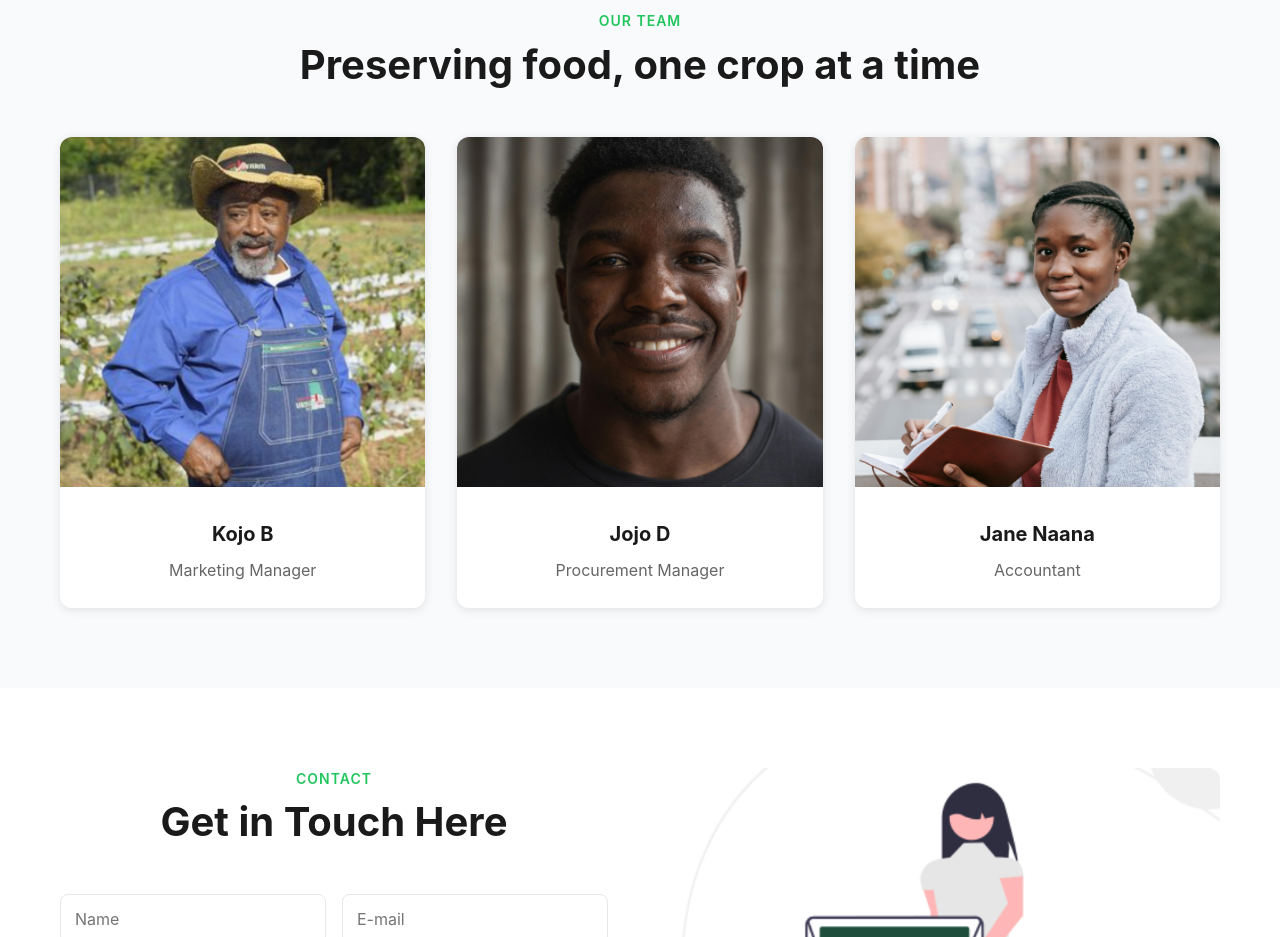
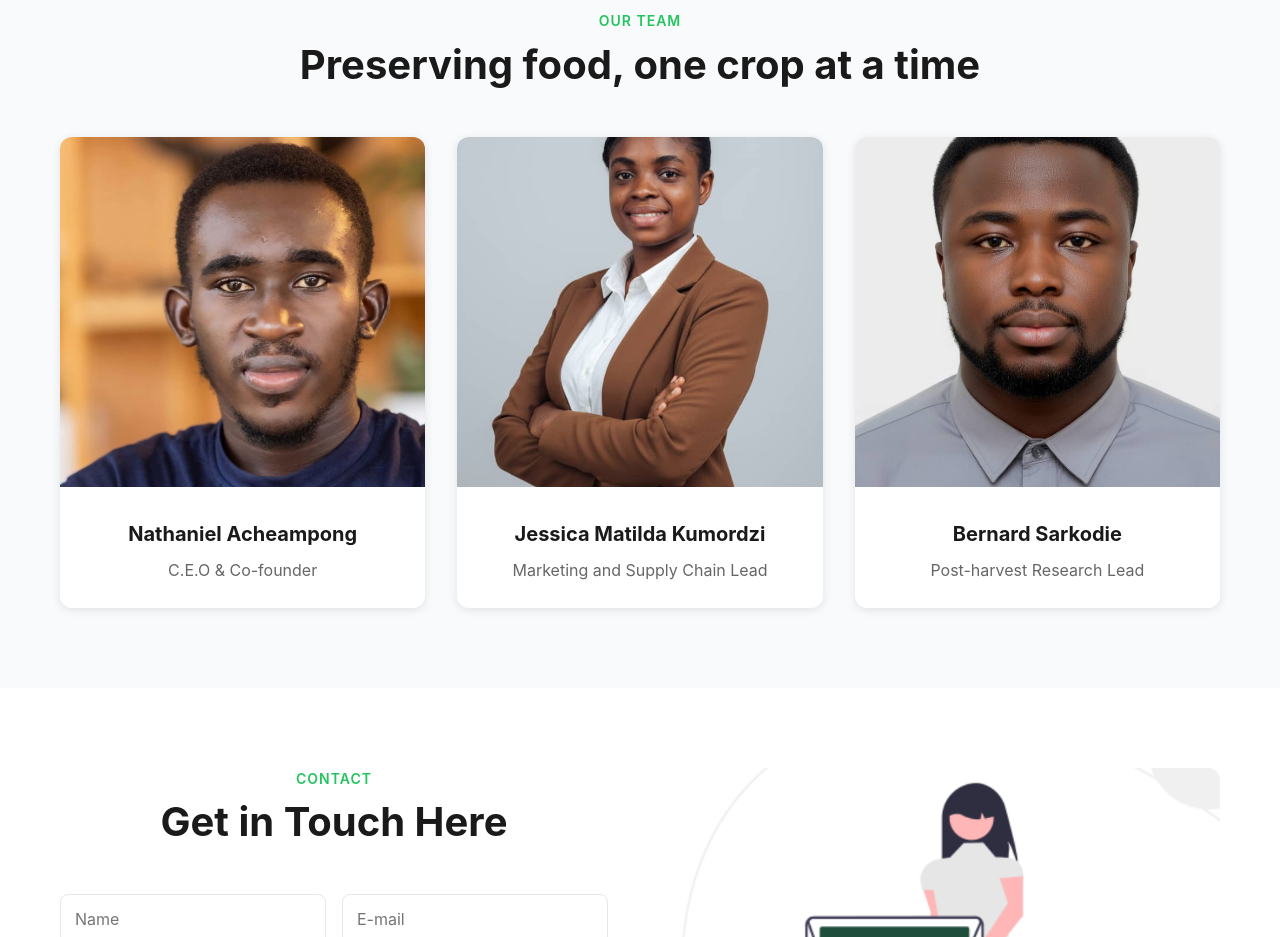
Before and after one commit to GROW-YAI/hybricold-frontend, a plain HTML site: page index.html in a window 1280 px wide. Shown: the part 3060-3997 px from the top of the page. Drawn offline with Linux system fonts and the light colour scheme.

Commit message:
some team images

```diff
--- a/index.html
+++ b/index.html
@@ -353,32 +353,32 @@
         <div class="team-grid">
           <div class="team-card">
             <div class="team-image">
-              <img src="assets/img/testimonial/hybricold22.png" alt="Kojo B" />
+              <img
+                src="assets/img/testimonial/Nathaniel.jpeg"
+                alt="Nathaniel"
+              />
             </div>
             <div class="team-content">
-              <h3 class="team-name">Kojo B</h3>
-              <p class="team-role">Marketing Manager</p>
+              <h3 class="team-name">Nathaniel Acheampong</h3>
+              <p class="team-role">C.E.O & Co-founder</p>
             </div>
           </div>
           <div class="team-card">
             <div class="team-image">
-              <img src="assets/img/testimonial/hybricold2.png" alt="Jojo D" />
+              <img src="assets/img/testimonial/Matilda.jpg" alt="Matilda" />
             </div>
             <div class="team-content">
-              <h3 class="team-name">Jojo D</h3>
-              <p class="team-role">Procurement Manager</p>
+              <h3 class="team-name">Jessica Matilda Kumordzi</h3>
+              <p class="team-role">Marketing and Supply Chain Lead</p>
             </div>
           </div>
           <div class="team-card">
             <div class="team-image">
-              <img
-                src="assets/img/testimonial/hybricold21.png"
-                alt="Jane Naana"
-              />
+              <img src="assets/img/testimonial/Bernard.jpg" alt="Bernard" />
             </div>
             <div class="team-content">
-              <h3 class="team-name">Jane Naana</h3>
-              <p class="team-role">Accountant</p>
+              <h3 class="team-name">Bernard Sarkodie</h3>
+              <p class="team-role">Post-harvest Research Lead</p>
             </div>
           </div>
         </div>
```
Also changed, not shown: assets/img/testimonial/Bernard.jpg (added), assets/img/testimonial/Matilda.jpg (added), assets/img/testimonial/Nathaniel.jpeg (added).
